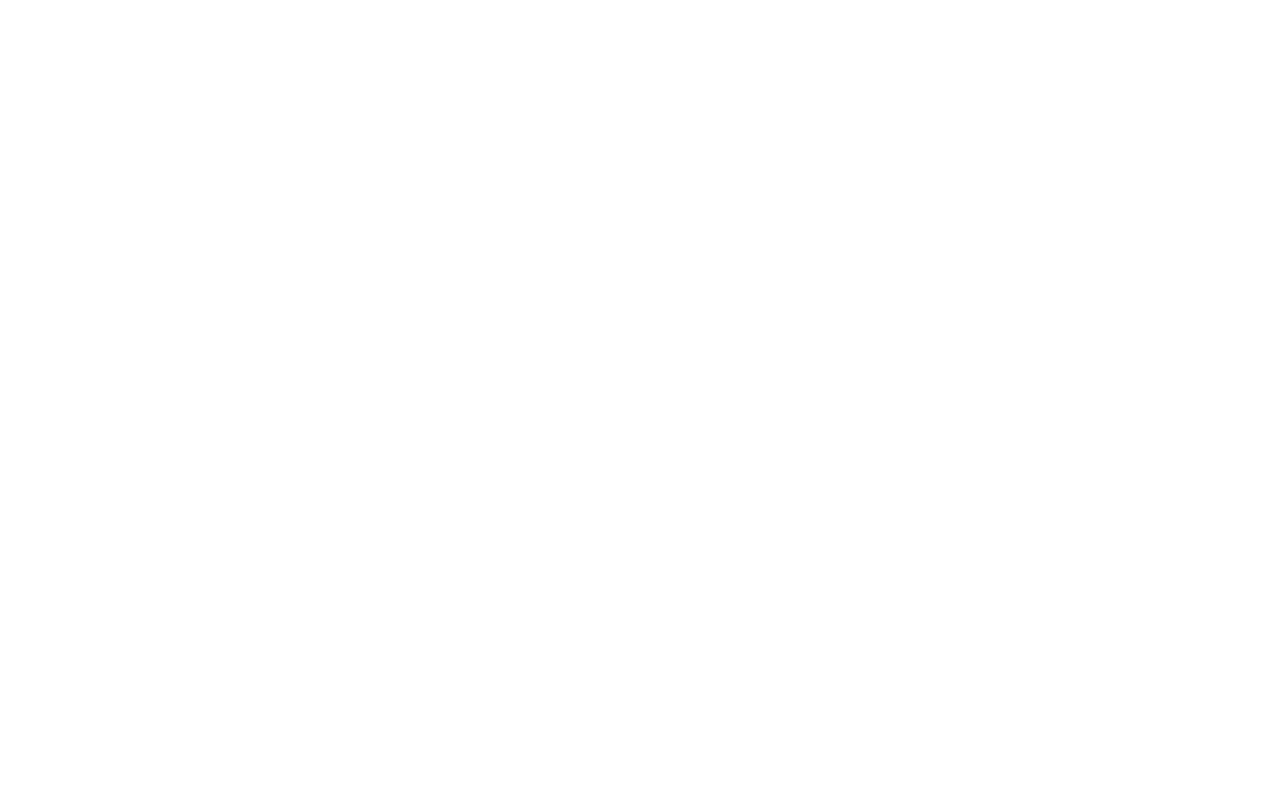
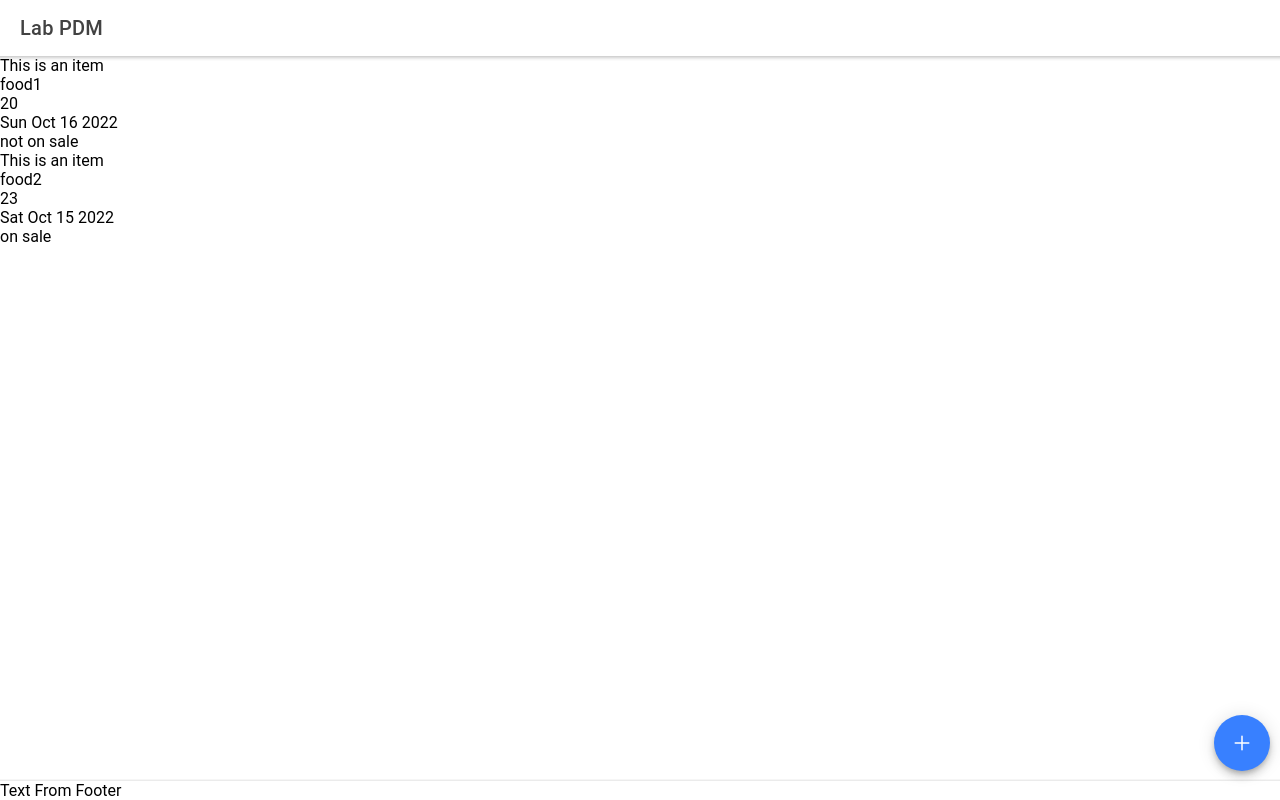
Before and after one commit to StefanButacu/Mobile-Programming, a React (Create React App) app: page /items in a window 1280 px wide. Built offline with nearby package versions, Linux system fonts and the light colour scheme.

Commit message:
Work in progress, ItemList renders some Items from localState

```diff
--- a/src/App.tsx
+++ b/src/App.tsx
@@ -1,7 +1,7 @@
 import { Redirect, Route } from 'react-router-dom';
 import { IonApp, IonRouterOutlet, setupIonicReact } from '@ionic/react';
 import { IonReactRouter } from '@ionic/react-router';
-import Home from './pages/Home';
+import ItemList from './components/ItemList';
 
 /* Core CSS required for Ionic components to work properly */
 import '@ionic/react/css/core.css';
@@ -28,11 +28,11 @@
   <IonApp>
     <IonReactRouter>
       <IonRouterOutlet>
-        <Route exact path="/home">
-          <Home />
+        <Route exact path="/items">
+          <ItemList />
         </Route>
         <Route exact path="/">
-          <Redirect to="/home" />
+          <Redirect to="/items" />
         </Route>
       </IonRouterOutlet>
     </IonReactRouter>
--- a/src/components/ExploreContainer.css
+++ /dev/null
@@ -1,24 +0,0 @@
-.container {
-  text-align: center;
-  position: absolute;
-  left: 0;
-  right: 0;
-  top: 50%;
-  transform: translateY(-50%);
-}
-
-.container strong {
-  font-size: 20px;
-  line-height: 26px;
-}
-
-.container p {
-  font-size: 16px;
-  line-height: 22px;
-  color: #8c8c8c;
-  margin: 0;
-}
-
-.container a {
-  text-decoration: none;
-}
--- a/src/components/ExploreContainer.tsx
+++ /dev/null
@@ -1,14 +0,0 @@
-import './ExploreContainer.css';
-
-interface ContainerProps { }
-
-const ExploreContainer: React.FC<ContainerProps> = () => {
-  return (
-    <div className="container">
-      <strong>Ready to create an app?</strong>
-      <p>Start with Ionic <a target="_blank" rel="noopener noreferrer" href="https://ionicframework.com/docs/components">UI Components</a></p>
-    </div>
-  );
-};
-
-export default ExploreContainer;
--- /dev/null
+++ b/src/components/Item.tsx
@@ -0,0 +1,28 @@
+import React from 'react';
+
+import {getLogger} from "../core/utils";
+
+const log = getLogger("Item");
+interface ItemProps {
+    id?: string;
+    foodName: string;
+    price: number;
+    dateBought: Date;
+    onSale: boolean;
+}
+// dd/mm/yyyy
+const Item: React.FC<ItemProps> =  ({id, foodName, price, dateBought, onSale}) => {
+
+    log(`render ${foodName}, ${price}, ${onSale}`)
+    return (
+        <>
+            <div> This is an item </div>
+            <div>{foodName}</div>
+            <div>{price}</div>
+            <div>{dateBought.toDateString()}</div>
+            <div> { onSale ? 'on sale' : 'not on sale'}</div>
+        </>
+    );
+};
+
+export default Item;
--- /dev/null
+++ b/src/components/ItemList.tsx
@@ -0,0 +1,52 @@
+import React, {useState} from 'react';
+import {
+    IonContent,
+    IonFab,
+    IonFabButton,
+    IonFooter,
+    IonHeader, IonIcon,
+    IonPage,
+    IonText,
+    IonTitle,
+    IonToolbar
+} from "@ionic/react";
+import Item from "./Item";
+import {getLogger} from "../core/utils";
+import {add} from "ionicons/icons";
+
+const log = getLogger("ItemList");
+
+const ItemList: React.FC = () => {
+    let yesterday = new Date();
+    yesterday.setDate(yesterday.getDate() -1 );
+    const [items, setItems] = useState( [
+        {id:1, foodName:"food1", price: 20, dateBought: new Date(), onSale:false},
+        {id:2, foodName:"food2", price: 23, dateBought: yesterday, onSale:true},
+    ]);
+    console.log(items);
+    log('render');
+    return (
+        <IonPage>
+            <IonHeader>
+                <IonToolbar>
+                    <IonTitle>Lab PDM </IonTitle>
+                </IonToolbar>
+            </IonHeader>
+            <IonContent>
+                {items.map(({id, foodName, price, dateBought, onSale}) =>
+                    <Item key={id} foodName={foodName} price={price} dateBought={dateBought} onSale={onSale}/> )}
+                <IonFab vertical="bottom" horizontal="end" slot="fixed" >
+                    <IonFabButton onClick={() => console.log("ceva")}  >
+                        <IonIcon icon={add} />
+                    </IonFabButton>
+                </IonFab>
+            </IonContent>
+            <IonFooter>
+             <IonText> Text From Footer</IonText>
+            </IonFooter>
+        </IonPage>
+
+    );
+};
+
+export default ItemList;
--- /dev/null
+++ b/src/core/utils.tsx
@@ -0,0 +1 @@
+export const getLogger: (tag:string) => (args:any) => void = tag => args => console.log(tag, args);
--- a/src/index.tsx
+++ b/src/index.tsx
@@ -1,23 +1,19 @@
 import React from 'react';
-import { createRoot } from 'react-dom/client';
-import App from './App';
-import * as serviceWorkerRegistration from './serviceWorkerRegistration';
-import reportWebVitals from './reportWebVitals';
+import ReactDOM from "react-dom";
+import App from './App'
+// import { createRoot } from 'react-dom/client';
+// import App from './App';
+// import * as serviceWorkerRegistration from './serviceWorkerRegistration';
+// import reportWebVitals from './reportWebVitals';
 
-const container = document.getElementById('root');
-const root = createRoot(container!);
-root.render(
-  <React.StrictMode>
-    <App />
-  </React.StrictMode>
-);
+ReactDOM.render(<App />, document.getElementById('root'));
 
 // If you want your app to work offline and load faster, you can change
 // unregister() to register() below. Note this comes with some pitfalls.
 // Learn more about service workers: https://cra.link/PWA
-serviceWorkerRegistration.unregister();
+// serviceWorkerRegistration.unregister();
 
 // If you want to start measuring performance in your app, pass a function
 // to log results (for example: reportWebVitals(console.log))
 // or send to an analytics endpoint. Learn more: https://bit.ly/CRA-vitals
-reportWebVitals();
+// reportWebVitals();
--- a/src/pages/Home.tsx
+++ /dev/null
@@ -1,25 +0,0 @@
-import { IonContent, IonHeader, IonPage, IonTitle, IonToolbar } from '@ionic/react';
-import ExploreContainer from '../components/ExploreContainer';
-import './Home.css';
-
-const Home: React.FC = () => {
-  return (
-    <IonPage>
-      <IonHeader>
-        <IonToolbar>
-          <IonTitle>Blank</IonTitle>
-        </IonToolbar>
-      </IonHeader>
-      <IonContent fullscreen>
-        <IonHeader collapse="condense">
-          <IonToolbar>
-            <IonTitle size="large">Blank</IonTitle>
-          </IonToolbar>
-        </IonHeader>
-        <ExploreContainer />
-      </IonContent>
-    </IonPage>
-  );
-};
-
-export default Home;
```
Also changed, not shown: src/pages/Home.css (deleted), 1 other file (tests, documents, lock files or other folders).
